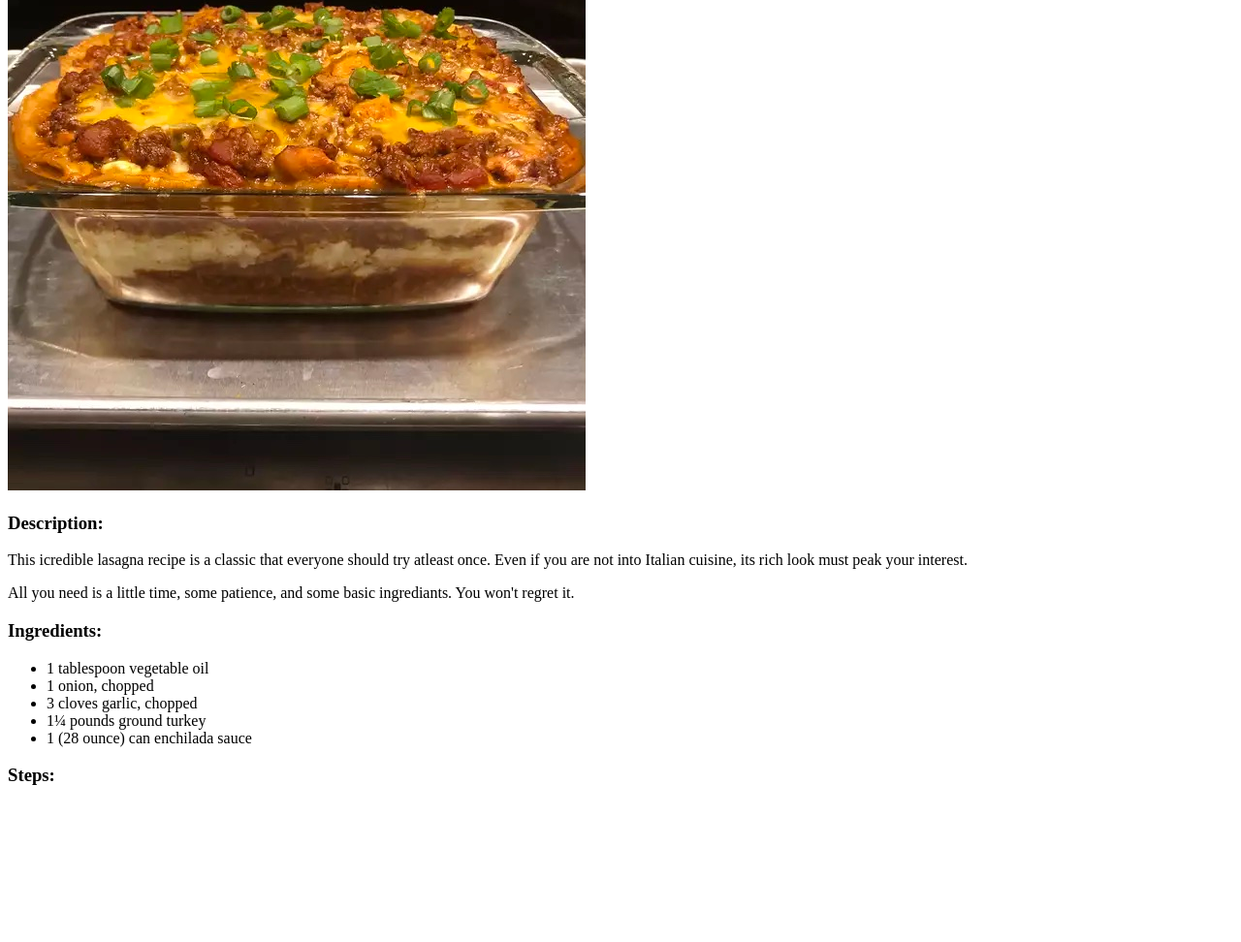
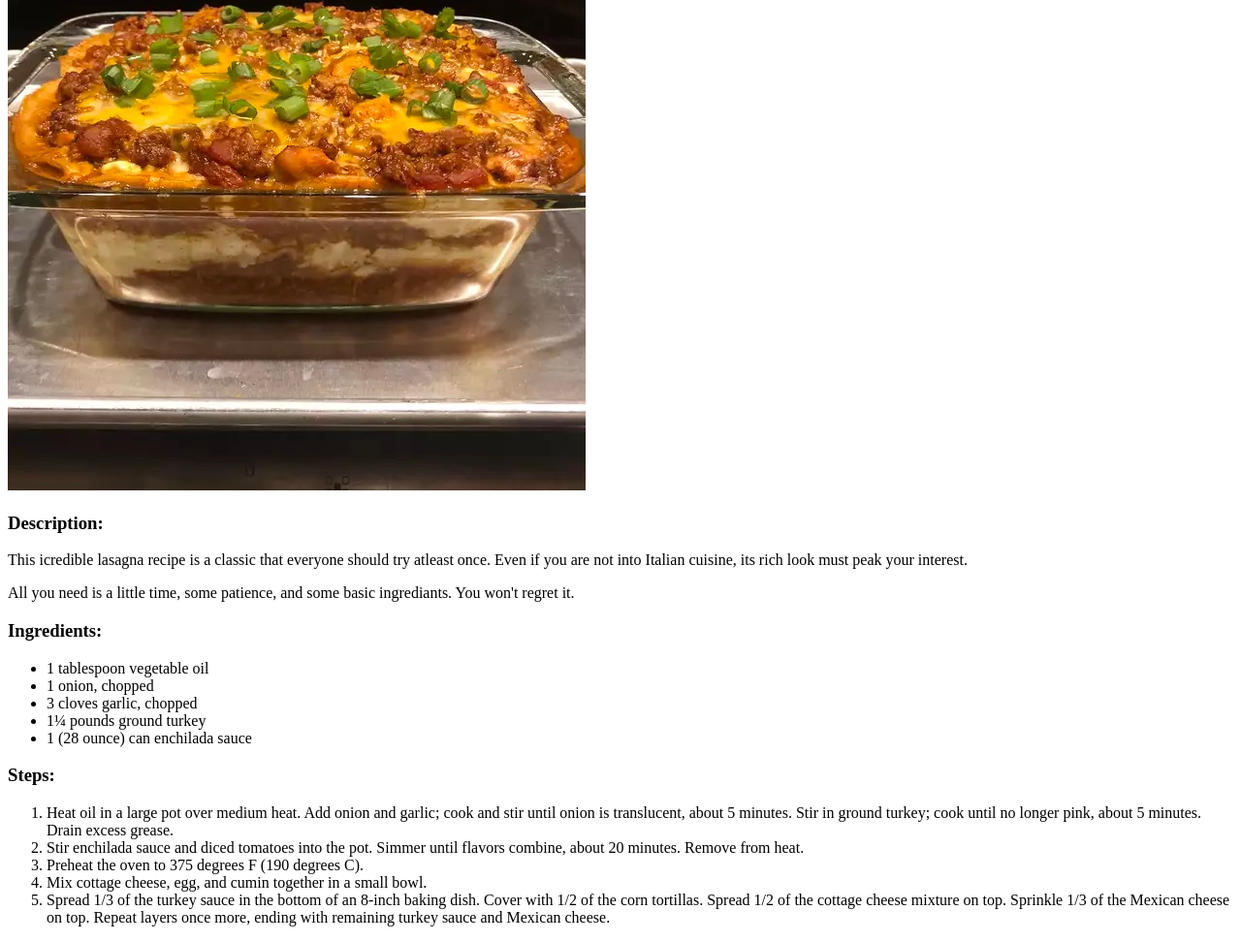
Before and after one commit to AshishVPejavar/Recipes, a plain HTML site: page odin-recipes/lasagna.html in a window 1280 px wide. Shown: the part 170-1142 px from the top of the page at 97% size. Before the commit the page ends 1000 px from the top, so only its background shows below. Drawn offline with Linux system fonts and the light colour scheme.

Commit message:
lasagna.html page is fully updated

```diff
--- a/odin-recipes/lasagna.html
+++ b/odin-recipes/lasagna.html
@@ -24,5 +24,12 @@
         </ul>
 
     <h3>Steps:</h3>
+    <ol>
+        <li>Heat oil in a large pot over medium heat. Add onion and garlic; cook and stir until onion is translucent, about 5 minutes. Stir in ground turkey; cook until no longer pink, about 5 minutes. Drain excess grease.</li>
+        <li>Stir enchilada sauce and diced tomatoes into the pot. Simmer until flavors combine, about 20 minutes. Remove from heat.</li>
+        <li>Preheat the oven to 375 degrees F (190 degrees C).</li>
+        <li>Mix cottage cheese, egg, and cumin together in a small bowl.</li>
+        <li>Spread 1/3 of the turkey sauce in the bottom of an 8-inch baking dish. Cover with 1/2 of the corn tortillas. Spread 1/2 of the cottage cheese mixture on top. Sprinkle 1/3 of the Mexican cheese on top. Repeat layers once more, ending with remaining turkey sauce and Mexican cheese.        </li>
+    </ol>
 </body>
 </html>
```
